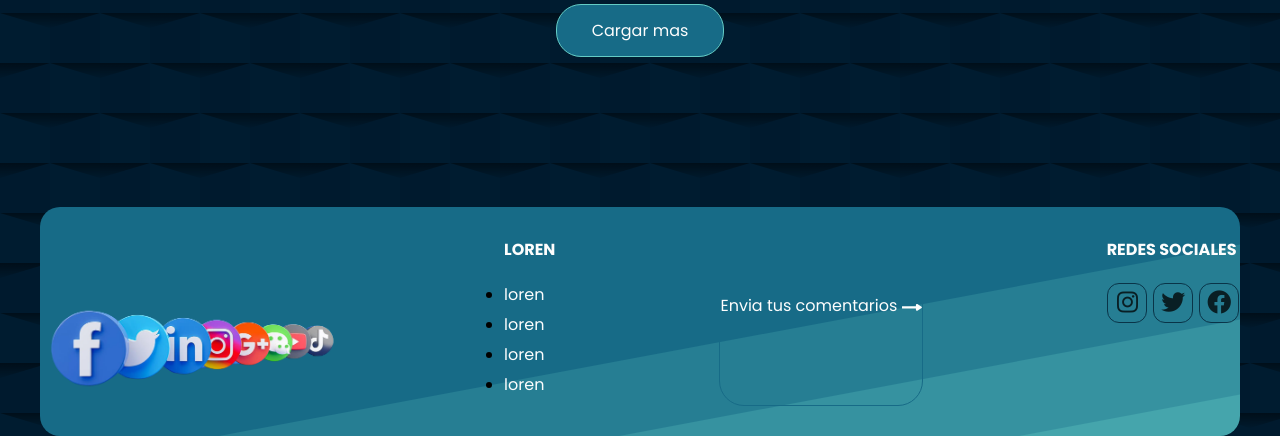
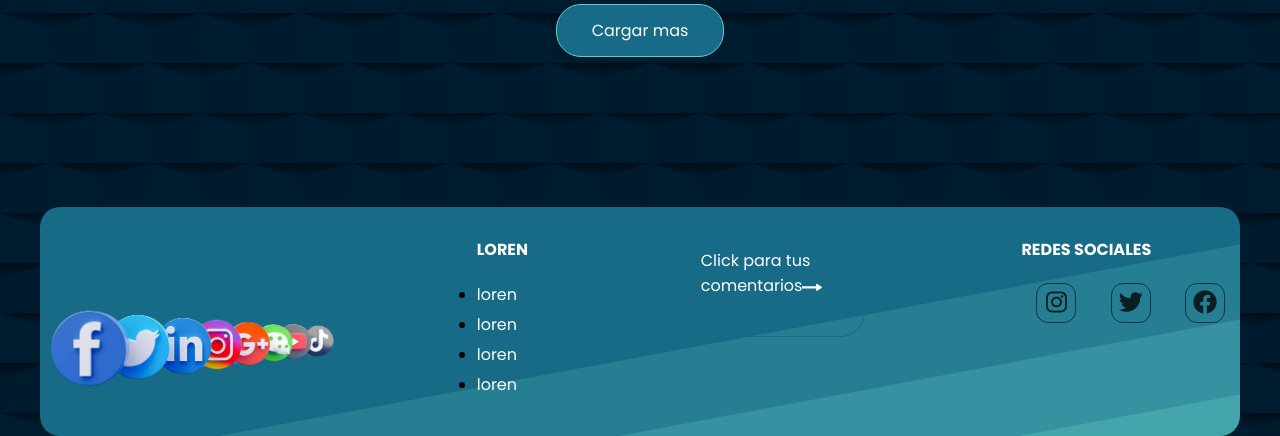
Before and after one commit to Destrowashere/NEABUY, a PHP site: page /productos.html in a window 1280 px wide. Shown: the part 1687-2123 px from the top of the page. Run offline with PHP 8.4, Linux system fonts and the light colour scheme.

Commit message:
cuadrito

```diff
--- a/productos.html
+++ b/productos.html
@@ -601,7 +601,7 @@
             </ul>
 
         </div>
-        <a href="comentarios.html" class="boton-coments">Envia tus comentarios <img class="icon" src="images/arrow.svg" alt="icon"></a>
+        <a href="comentarios.html" class="boton-coments">Click para tus comentarios<img class="icon" src="images/arrow.svg" alt="icon"></a>
 
         <div class="links">
             <h4>Redes sociales</h4>
--- a/stylej.css
+++ b/stylej.css
@@ -393,7 +393,7 @@ header{
 }
 
 .footer {
-    padding: 150px 0 100px 0;
+    padding: 150px 0 150px 0;
     display: flex;
     justify-content: space-between;
 }
@@ -401,14 +401,28 @@ header{
 .logo-2{
     width: 300px;
 }
-.boton-coments {
+/*.boton-coments {
+    margin-top: 0px;
+    display: flex;
+    justify-content: center;
+    padding: 13px 35px;
+    border-radius: 25px;
+    border: 1px solid rgb(100, 204, 197);
+    font-size: 15px;
+    cursor: pointer;
+    color: rgb(253, 253, 253);
+    background-color: rgb(23, 107, 135)
+
+}*/
+*.boton-coments{
     display: inline-block;
     border: 1px solid #176B87;
-    padding: 55px 0px;
+    padding: 10px 35px;
     margin-right: 20px;
     color: #fdfdfd;
     border-radius: 25px;
-
+    height: 100px;
+    width: 200px;
 }
 .boton-coments:hover{
 
@@ -443,7 +457,7 @@ color: #FDFDFD;
     background-size: cover;
     border-radius: 20px;
   }
-.socials {
+  .socials {
     display: flex;
 }
 .footer .social a {
@@ -456,14 +470,13 @@ color: #FDFDFD;
     display: inline-block;
     text-align: center;
     border-radius: 30%;
-    margin: 0.8px;
+    margin: 0.8px 15px;
     opacity: 0.75;
 }
 .footer .social a:hover {
     opacity:20;
     color: #ffffff;
   }
-
 
 @media(max-width: 790px ) {
 
```
